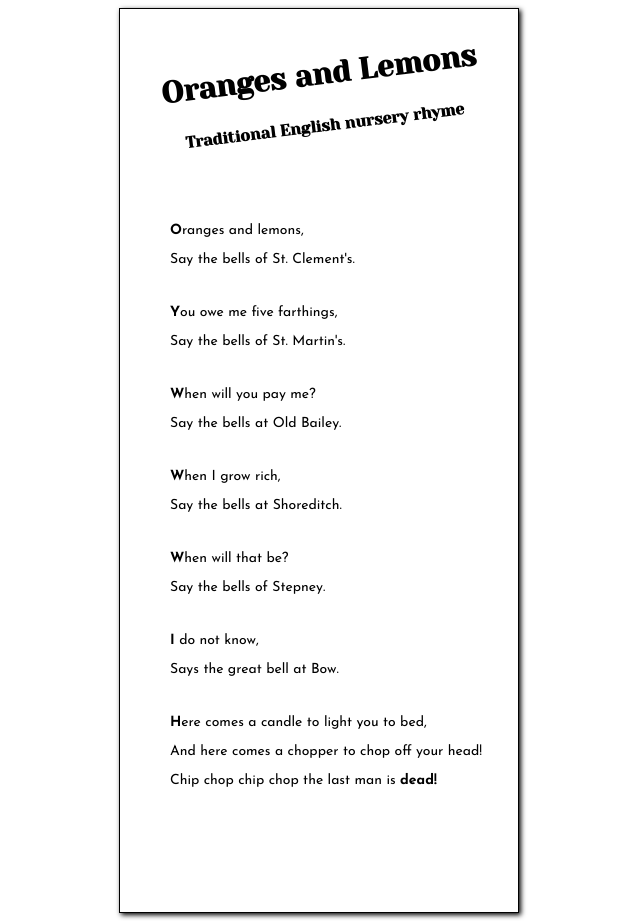
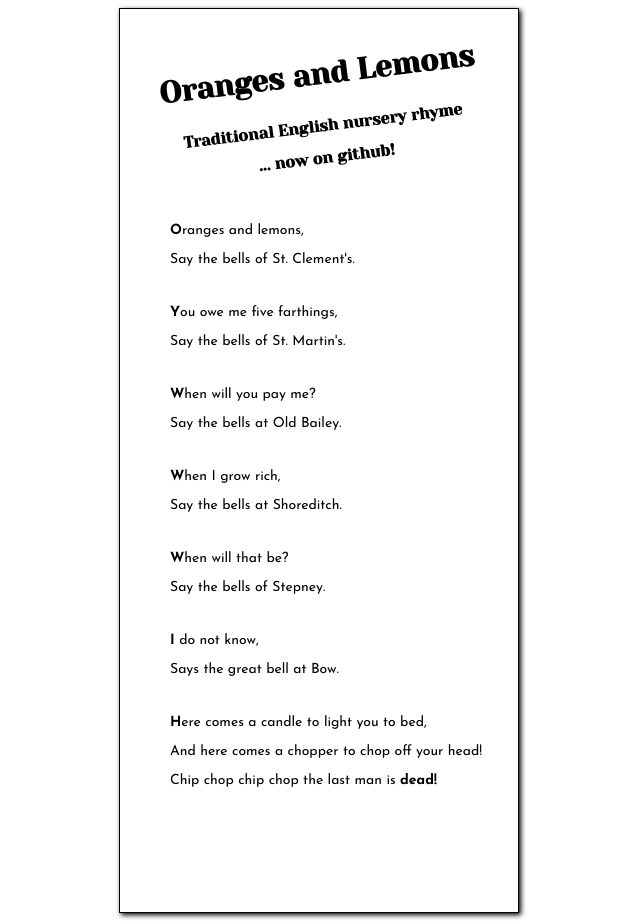
Before and after one commit to wnwarchdev/kodilla04, a plain HTML site: page index.html in a window 1280 px wide. Shown: the whole page, without its empty margins (321-961 px from the left). Drawn offline with Linux system fonts and the light colour scheme.

Commit message:
Add new <h2>

```diff
--- a/index.html
+++ b/index.html
@@ -21,6 +21,7 @@
     <section class="title">
         <h1>Oranges and Lemons</h1>
         <h2>Traditional English nursery rhyme</h2>
+        <h2>... now on github!</h2>
     </section>
 
     <!-- Poem text -->
```
